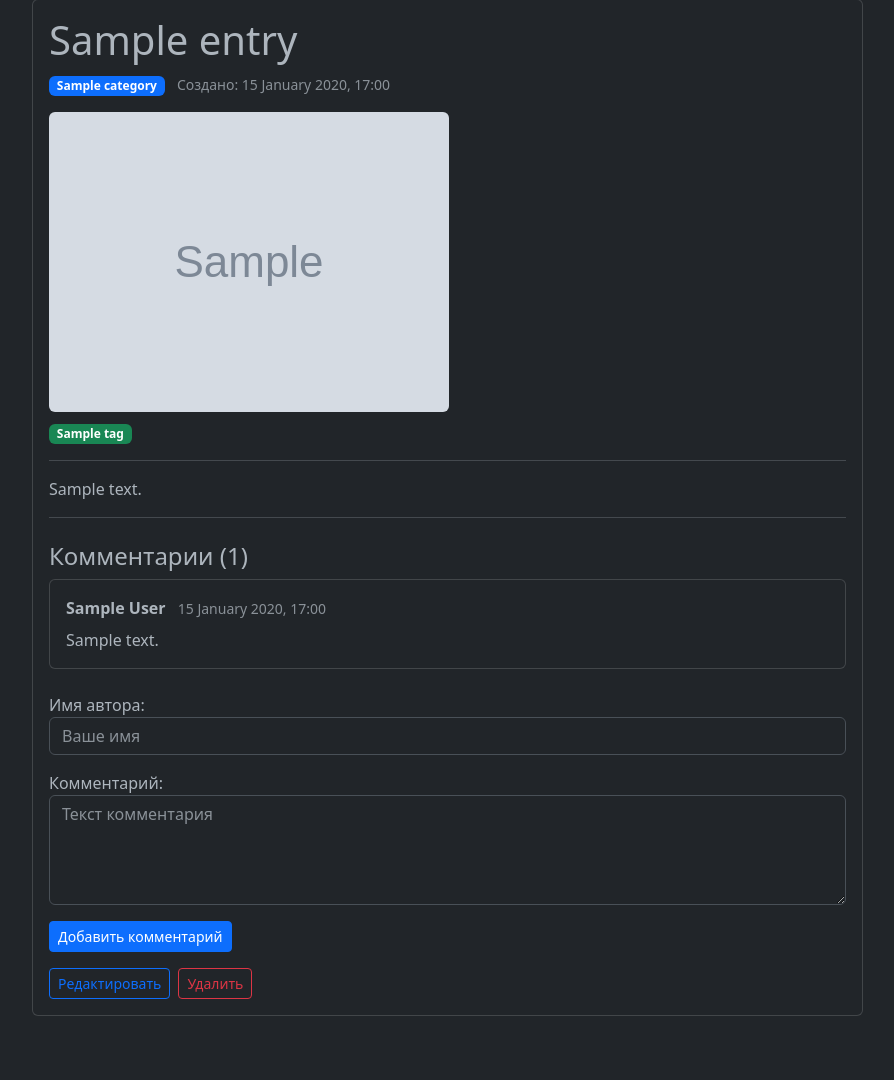
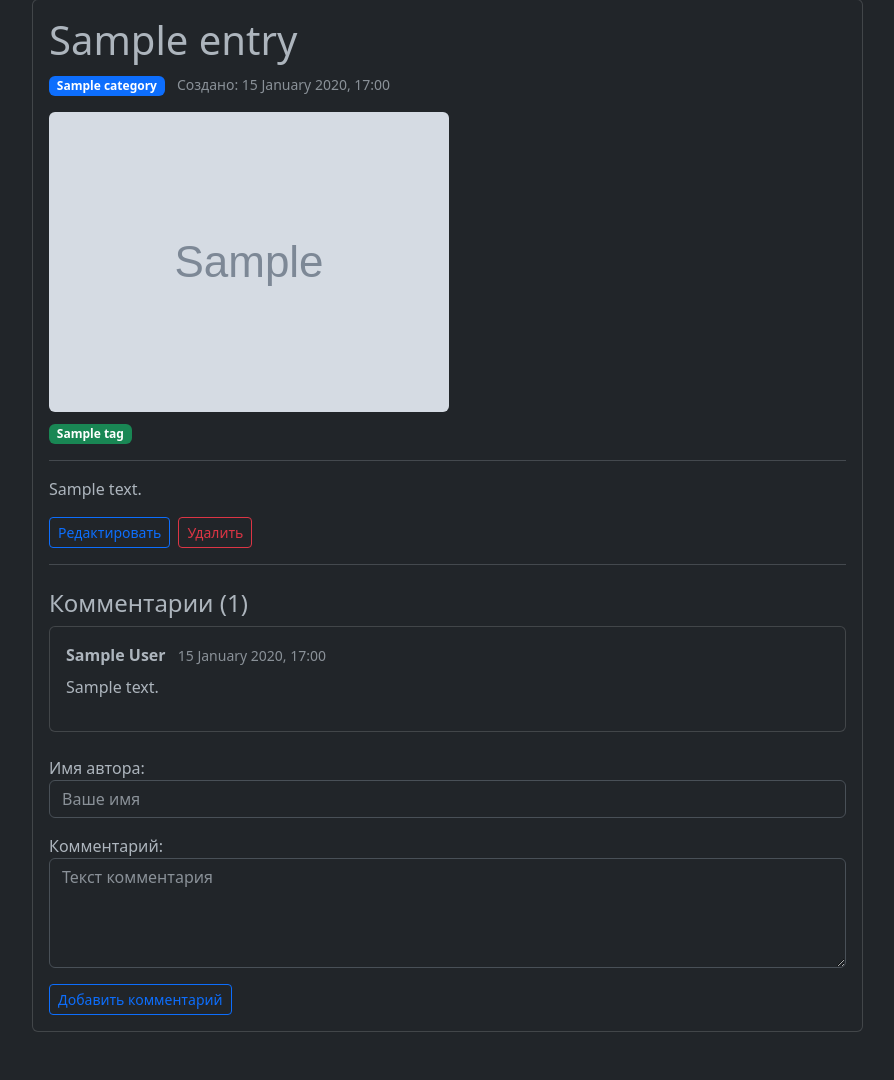
Before and after one commit to Viking-san/learning-journal, a Django app: page /entry/1/ in a window 1280 px wide. Shown: the part 152-1232 px from the top of the page, without its empty margins (50-944 px from the left). Before the commit the page ends 1168 px from the top, so only its background shows below. Run offline with Django 5.2, Linux system fonts and the light colour scheme; tables that the repository leaves empty hold one stand-in row (values such as "Sample post"); grey boxes marked "Sample" are stand-in pictures; some libraries are stand-ins or nearby versions.

Commit message:
fix comment syntax

```diff
--- a/journal/templates/journal/entry_detail.html
+++ b/journal/templates/journal/entry_detail.html
@@ -42,6 +42,11 @@
                 <!-- Контент -->
                 <div class="card-text">{{ entry.content|markdown }}</div>
 
+                <div class="d-flex gap-2 mt-3">
+                    <a href="{% url 'journal:entry_update' entry.pk %}" class="btn btn-outline-primary btn-sm">Редактировать</a>
+                    <a href="{% url 'journal:entry_delete' entry.pk %}" class="btn btn-outline-danger btn-sm">Удалить</a>
+                </div>
+
                 <hr>
                 <!-- Комментарии -->
                 <h4 class="mt-4">Комментарии ({{ comments|length }})</h4>
@@ -54,7 +59,7 @@
                                 <small class="text-muted ms-2">
                                     {{ comment.created_at|date:"d F Y, H:i" }}
                                 </small>
-                                <p class="mt-2 mb-0">{{ comment.content }}</p>
+                                <p class="mt-2 mb-0">{{ comment.content|markdown }}</p>
                             </div>
                         </div>
                     {% endfor %}
@@ -65,15 +70,15 @@
                 <form method="post" class="mt-4">
                     {% csrf_token %}
                     {{ form.as_p }}
-                    <button type="submit" class="btn btn-primary btn-sm">
+                    <button type="submit" class="btn btn-outline-primary btn-sm">
                         Добавить комментарий
                     </button>
                 </form>
 
-                <div class="d-flex gap-2 mt-3">
+                <!-- <div class="d-flex gap-2 mt-3">
                     <a href="{% url 'journal:entry_update' entry.pk %}" class="btn btn-outline-primary btn-sm">Редактировать</a>
                     <a href="{% url 'journal:entry_delete' entry.pk %}" class="btn btn-outline-danger btn-sm">Удалить</a>
-                </div>
+                </div> -->
             </div>
         </div>
     </div>
```
